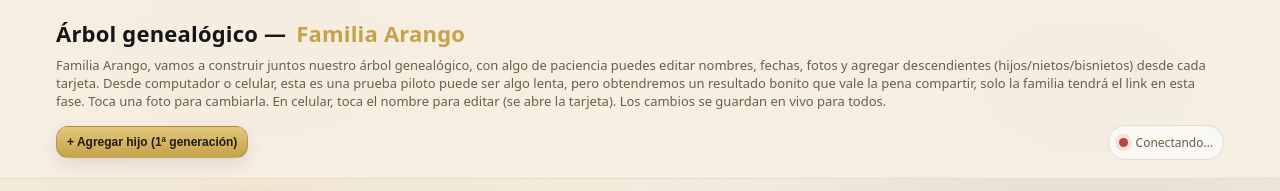
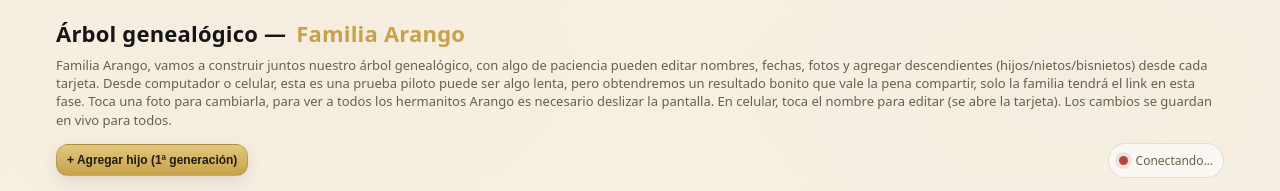
Before and after one commit to jarangolopez66/Familia_Arango, a plain HTML site: page index.html in a window 1280 px wide. Shown: the top 191 px of the page. Drawn offline with Linux system fonts and the light colour scheme; a script that the page names is missing.

Commit message:
Update index.html

```diff
--- a/index.html
+++ b/index.html
@@ -541,7 +541,7 @@
     <div class="wrap">
       <h1>Árbol genealógico — <span class="brand">Familia Arango</span></h1>
       <div class="sub">
-        Familia Arango, vamos a construir juntos nuestro árbol genealógico, con algo de paciencia puedes editar nombres, fechas, fotos y agregar descendientes (hijos/nietos/bisnietos) desde cada tarjeta. Desde computador o celular, esta es una prueba piloto puede ser algo lenta, pero obtendremos un resultado bonito que vale la pena compartir, solo la familia tendrá el link en esta fase. Toca una foto para cambiarla. En celular, toca el nombre para editar (se abre la tarjeta). Los cambios se guardan en vivo para todos.
+        Familia Arango, vamos a construir juntos nuestro árbol genealógico, con algo de paciencia pueden editar nombres, fechas, fotos y agregar descendientes (hijos/nietos/bisnietos) desde cada tarjeta. Desde computador o celular, esta es una prueba piloto puede ser algo lenta, pero obtendremos un resultado bonito que vale la pena compartir, solo la familia tendrá el link en esta fase. Toca una foto para cambiarla, para ver a todos los hermanitos Arango es necesario deslizar la pantalla. En celular, toca el nombre para editar (se abre la tarjeta). Los cambios se guardan en vivo para todos.
       </div>
 
       <div class="toolbar">
```
